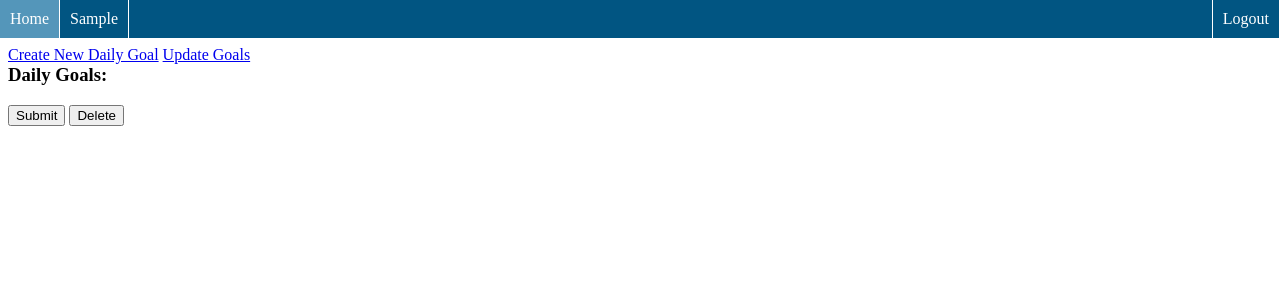
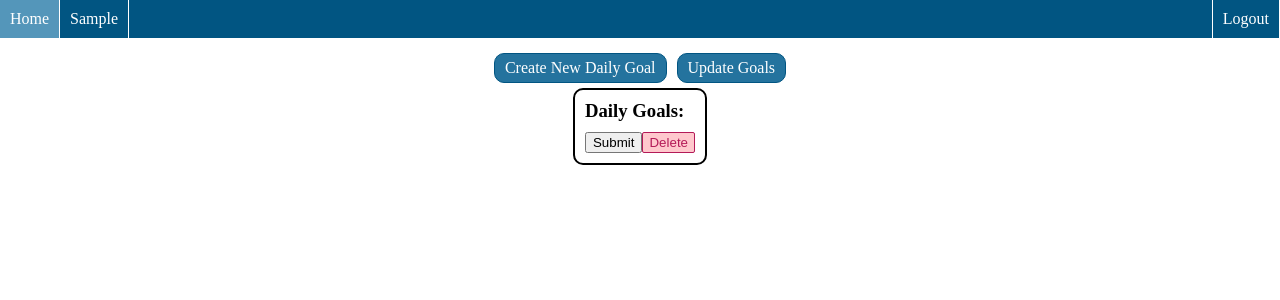
Before and after one commit to matthew-f-bell/journaling-django, a Django app: page /check-daily-goals/1 in a window 1280 px wide. Shown: the top 300 px of the page. Run offline with Django 5.2, Linux system fonts and the light colour scheme; the visitor is signed in with stand-in values (Sample User, id 1); data that the repository does not hold is empty.

Commit message:
updated styles

```diff
--- a/static/styles/style.css
+++ b/static/styles/style.css
@@ -1,18 +1,3 @@
-#body-fit {
-    display: inline-block;
-    margin-top: 38px;
-}
-
-h3 {
-    margin-top: 0;
-}
-
-h4 {
-    width: fit-content;
-    height: fit-content;
-    margin-top: 0;
-}
-
 /* Navbar */
 nav {
     top: 0;
@@ -40,8 +25,6 @@ li {
     border-right: 1px solid white;
 }
 
-
-
 li a:hover {
     background-color: #5496ba;
 }
@@ -53,18 +36,23 @@ li a:hover {
     color: white;
 }
 
-
-
-/* Create New Journal Link Button */
-.journal-entry-link-container {
-    border: 3px solid red;
+/* General Styling */
+#body-fit {
+    display: flex;
+    justify-content: center;
+    margin-top: 48px;
 }
 
-.journal-entry-link:hover {
+.btn-container {
+    width: 100%;
+    margin-top: 10px;
+}
+
+.create-btn:hover {
     background-color: #5496ba;
 }
 
-.journal-entry-link {
+.create-btn {
     margin: 5px;
     padding: 5px 10px;
     background-color: #24739e;
@@ -75,22 +63,66 @@ li a:hover {
     text-decoration: none;
 }
 
+.save-btn {
+    float: left;
+}
 
-/* General Body Styling */
-.base-body {
-    display: inline-block;
-    margin-top: 38px;
-    vertical-align: middle;
+.delete-btn {
+    float: right;
+    background-color: #ffc8cd;
+    color: #b41a58;
+    border-radius: 2px;
+    border: 1px solid #b41a58;
+    padding-top: 2px;
+    padding-bottom: 2px;
+}
+
+.update-btn {
+    margin: 5px;
+    padding: 2px 5px;
+    background-color: #24739e;
+    border: 1px solid #015582;
+    border-radius: 5px;
+    width: fit-content;
+    color: white;
+    text-decoration: none;
+    font-size: 10px;
+}
+
+.update-btn:hover {
+    background-color: #5496ba;
+}
+
+#delete-button:hover {
+    background-color: #ffc8cd;
+    color: #b41a58;
+    border-radius: 2px;
+    border: 1px solid #b41a58;
+}
+
+/* Profile Styling */
+.profile-body {
+    display: grid;
+    grid-template-columns: 1fr 2fr 1fr;
+}
+
+.profile-page-title {
+    grid-column: 1 / span 3;
+}
+
+#profile-btn {
+    grid-column-start: 2;
 }
 
 /* Journal Timeline */
 .timeline-container {
+    grid-column-start: 2;
     margin-top: 5px;
     display: flex;
     flex-direction: column;
     height: fit-content;
     width: fit-content;
-    max-width: 50%;
+    max-width: 100%;
     min-width: 20%;
 }
 
@@ -102,6 +134,7 @@ li a:hover {
 }
 
 .journal-entry-title {
+    margin-top: 0;
     border-bottom: 2px solid #5496ba;
 }
 
@@ -110,26 +143,9 @@ li a:hover {
     float: right;
 }
 
-.journal-crud-link {
-    margin: 5px;
-    padding: 2px 5px;
-    background-color: #24739e;
-    border: 1px solid #015582;
-    border-radius: 5px;
-    width: fit-content;
-    color: white;
-    text-decoration: none;
-    font-size: 10px;
-}
-
-.journal-crud-link:hover {
-    background-color: #5496ba;
-}
-
 /* Journal Creation Styles */
 .create-journal-page {
     display: block;
-    margin-top: 48px;
 }
 
 .journal-input-title {
@@ -155,3 +171,85 @@ li a:hover {
 .journal-form-btn:hover {
     background-color: #5496ba;
 }
+
+/* Daily Goals Styling */
+.daily-goals-widget {
+    width: fit-content;
+    height: fit-content;
+    border: 2px solid black;
+    border-radius: 10px;
+    padding: 5px;
+    margin: 5px;
+}
+
+.daily-goals-link-container {
+    margin-top: 0;
+    margin-bottom: 0;
+    border-bottom: 2px solid #5496ba;
+}
+
+.daily-goals-link {
+    text-decoration: none;
+}
+
+.daily-goal-item {
+    margin-top: 0;
+}
+
+.indent {
+    margin-left: 30px;
+}
+
+/* Daily Goals Checklist Styling */
+.daily-goals-list-container {
+    display: flex;
+    flex-direction: column;
+    justify-content: center;
+    align-items: center;
+}
+
+.daily-goals-checklist-form {
+    display: flex;
+    flex-direction: column;
+    align-items: flex-start;
+    border: 2px solid black;
+    border-radius: 10px;
+    padding: 10px;
+}
+
+.create-daily-goal-link-container {
+    margin-bottom: 0;
+    width: 100%;
+}
+
+.daily-goals-checklist-title {
+    margin-top: 0;
+    margin-bottom: 0;
+}
+
+#daily-create {
+    float: left;
+}
+
+#daily-update {
+    float: right;
+}
+
+.daily-goals {
+    border: 2px solid black;
+    border-radius: 10px;
+    padding: 10px;
+}
+
+.daily-goals-title {
+    margin-top: 0;
+}
+
+.goal-container {
+    margin-bottom: 20px;
+}
+
+.goal-label {
+    margin-top: 0;
+    margin-bottom: 0;
+}
```
